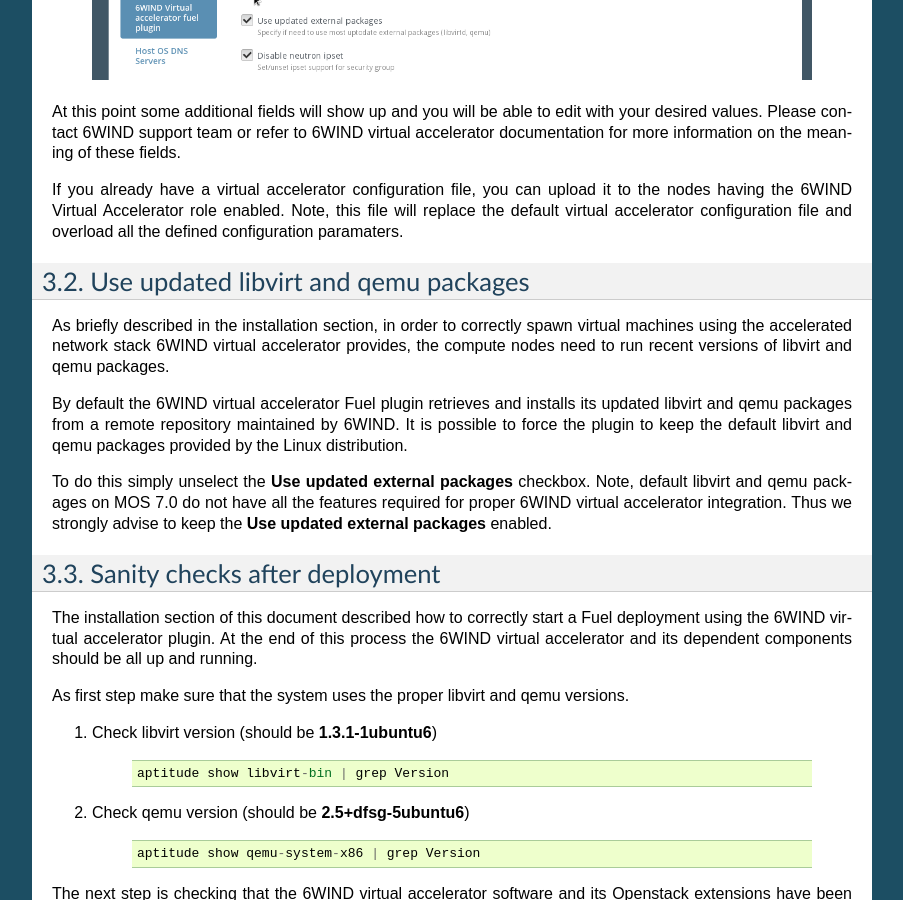
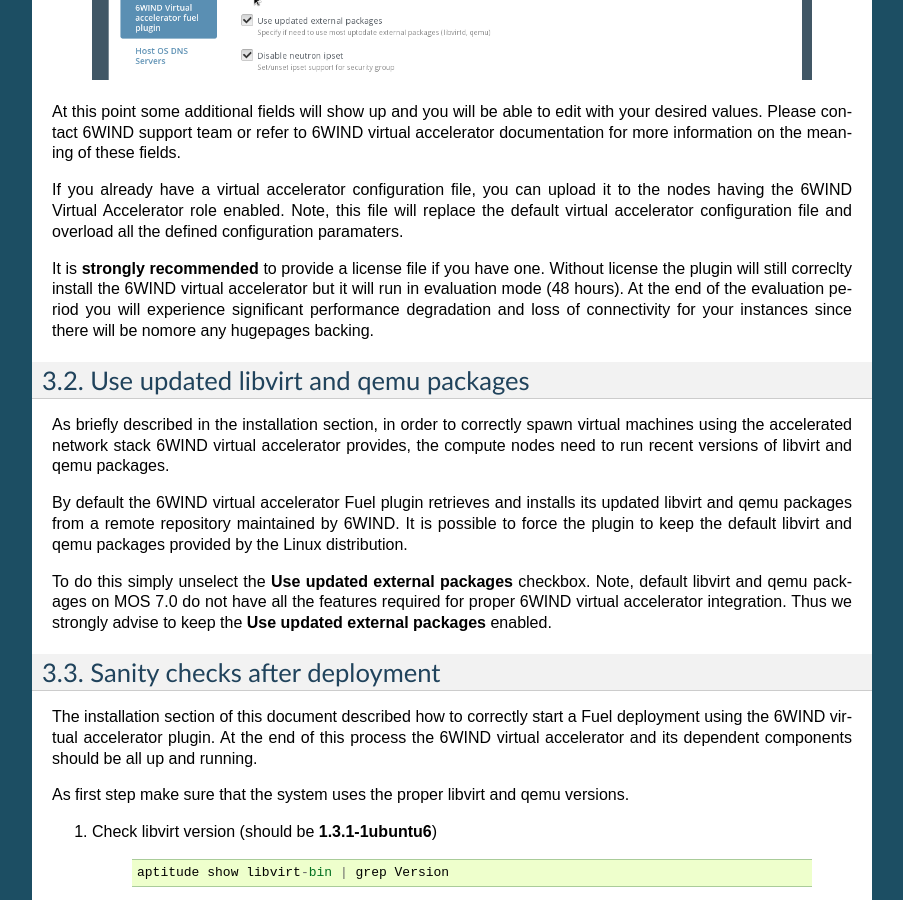
Before and after one commit to openstack-archive/fuel-plugin-6wind-virtual-accelerator, a Sphinx documentation site: the page built from doc/source/user-guide.rst, in a window 1280 px wide and 900 px high, scrolled down 776 px. Shown: the whole window, without its empty margins (198-1101 px from the left). Built offline with Sphinx 7.4.7, drawn with Linux system fonts in a browser that asks for light colours.

Commit message:
6wind-virtual-accelerator-plugin/doc: description on license file upload
To avoid running the 6wind virtual accelerator in evaluation mode, users
should provide a license file.
This patch details this optional (but recommended) step in documentation.

Change-Id: I41957be832cede2b3456ea6c552b5f954ee76cb8
Signed-off-by: Francesco Santoro <francesco.santoro@6wind.com>

```diff
--- a/doc/source/installation.rst
+++ b/doc/source/installation.rst
@@ -106,7 +106,9 @@ Configuring 6WIND virtual accelerator Plugin
 
     *   Provide base64 credentials package you received from 6WIND support team
 
-    *   Refer to next chapter for detailed field description and configuration
+    *   Refer to next chapter for detailed field description and configuration.
+        In particular if you have a **license file** you should upload it at this time
+        in the Advanced Paramaters menu.
 
 
 #.  Add nodes and assign them the following roles:
--- a/doc/source/user-guide.rst
+++ b/doc/source/user-guide.rst
@@ -36,6 +36,13 @@ If you already have a virtual accelerator configuration file,
 you can upload it to the nodes having the 6WIND Virtual Accelerator role enabled.
 Note, this file will replace the default virtual accelerator configuration file
 and overload all the defined configuration paramaters.
+
+It is **strongly recommended** to provide a license file if you have one.
+Without license the plugin will still correclty install the
+6WIND virtual accelerator but it will run in evaluation mode (48 hours).
+At the end of the evaluation period you will experience significant performance
+degradation and loss of connectivity for your instances since there will be
+nomore any hugepages backing.
 
 Use updated libvirt and qemu packages
 -------------------------------------
```
